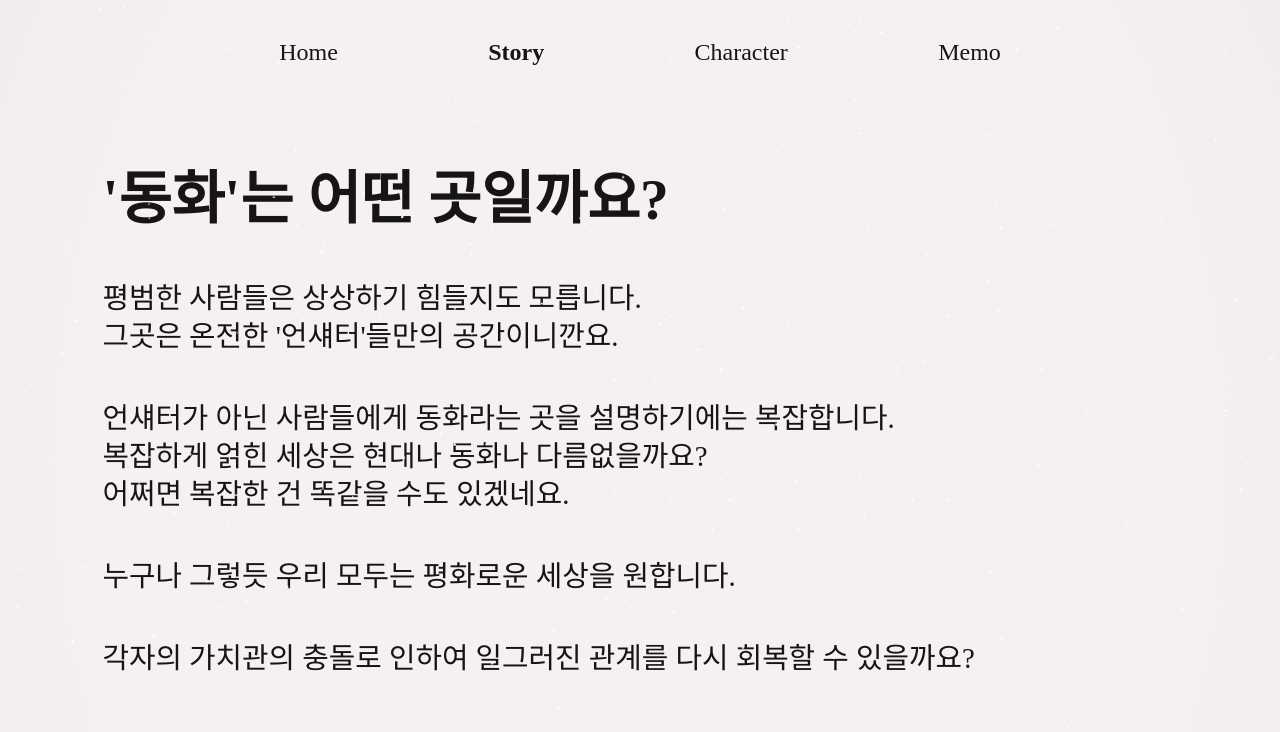
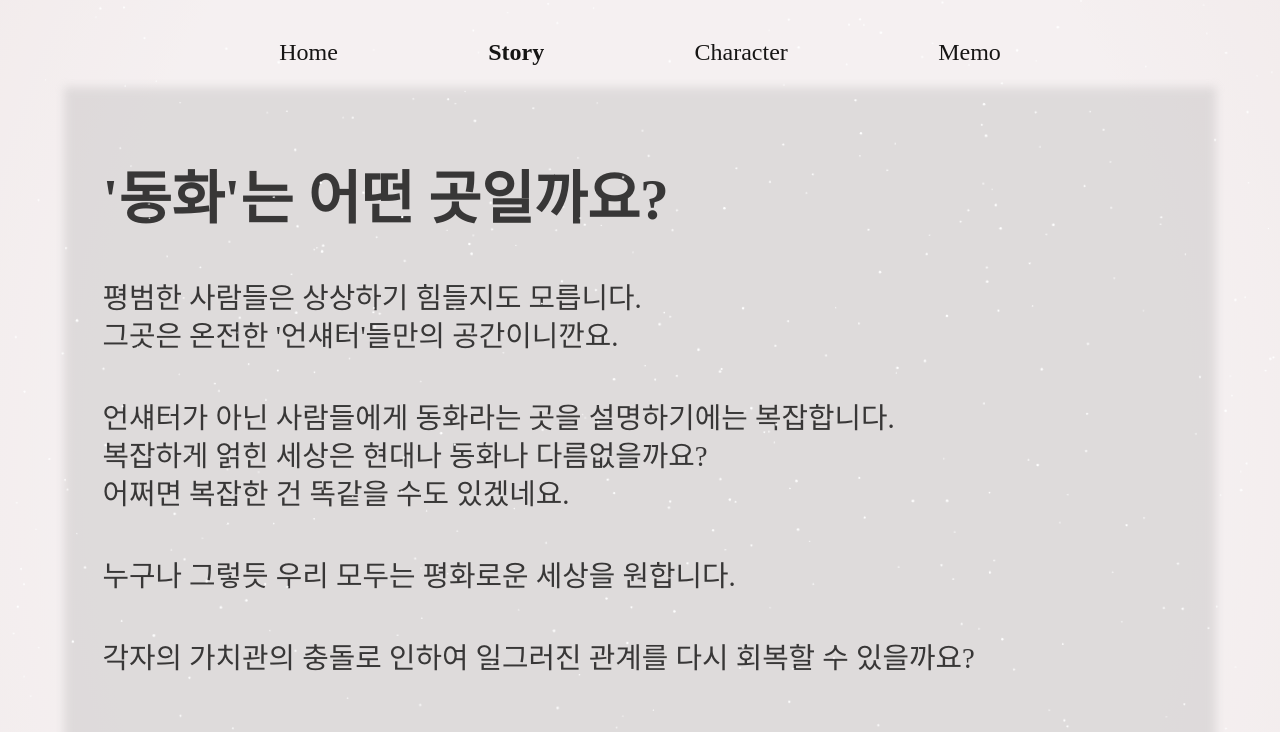
Before and after one commit to sulim0427/20120620, a plain HTML site: page story.html in a window 1280 px wide. Shown: the part 67-799 px from the top of the page. Drawn offline with Linux system fonts and the light colour scheme; the site is published under a folder, as on GitHub Pages, so addresses that start at the root find nothing; a web font is replaced by a local one.

Commit message:
Update style.css

```diff
--- a/css/style.css
+++ b/css/style.css
@@ -119,7 +119,7 @@ a{color: #161514; text-decoration: none;}
     -webkit-filter: blur(5px);
     width: 90%;
     height: 760px;
-    background-image:url('/img/20240204_01.png');
+    background-image:url('../img/20240204_01.png');
     background-position: 20% 22%;
   }
 .banner2_text{
```
